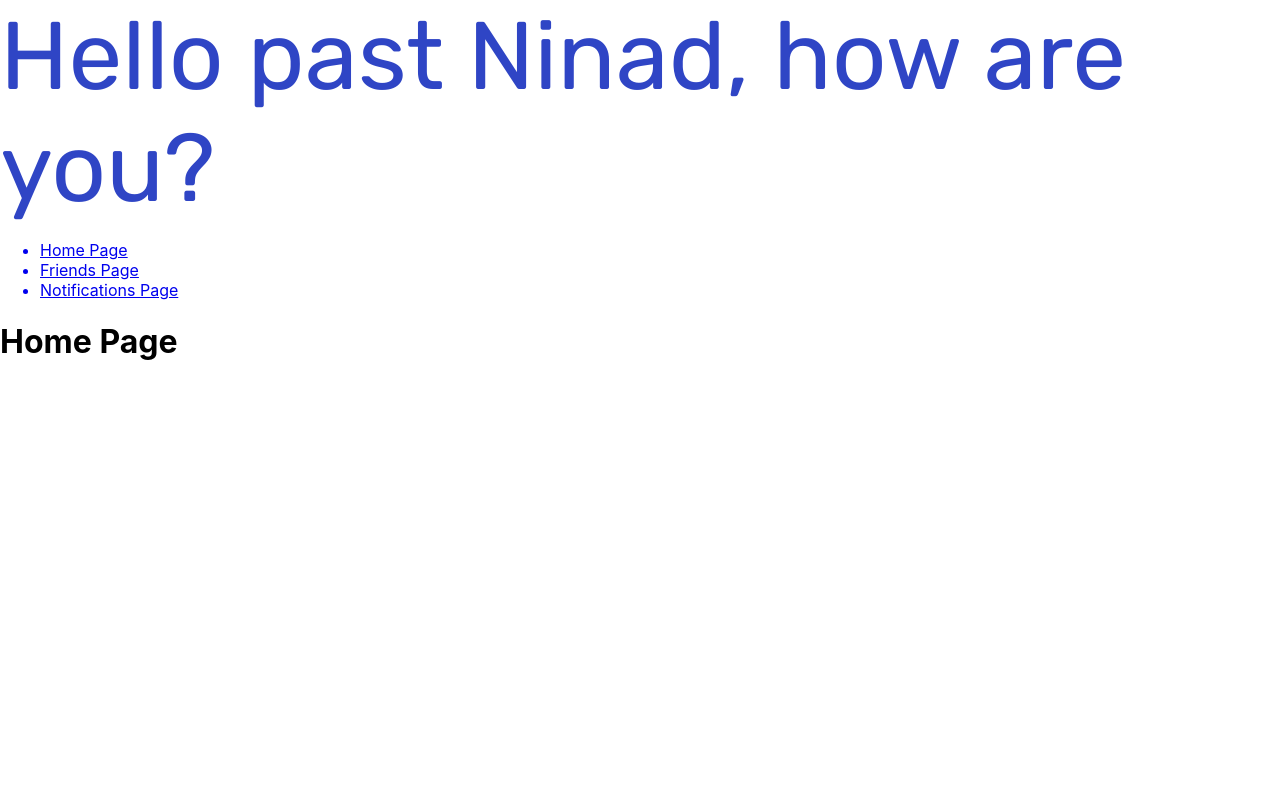
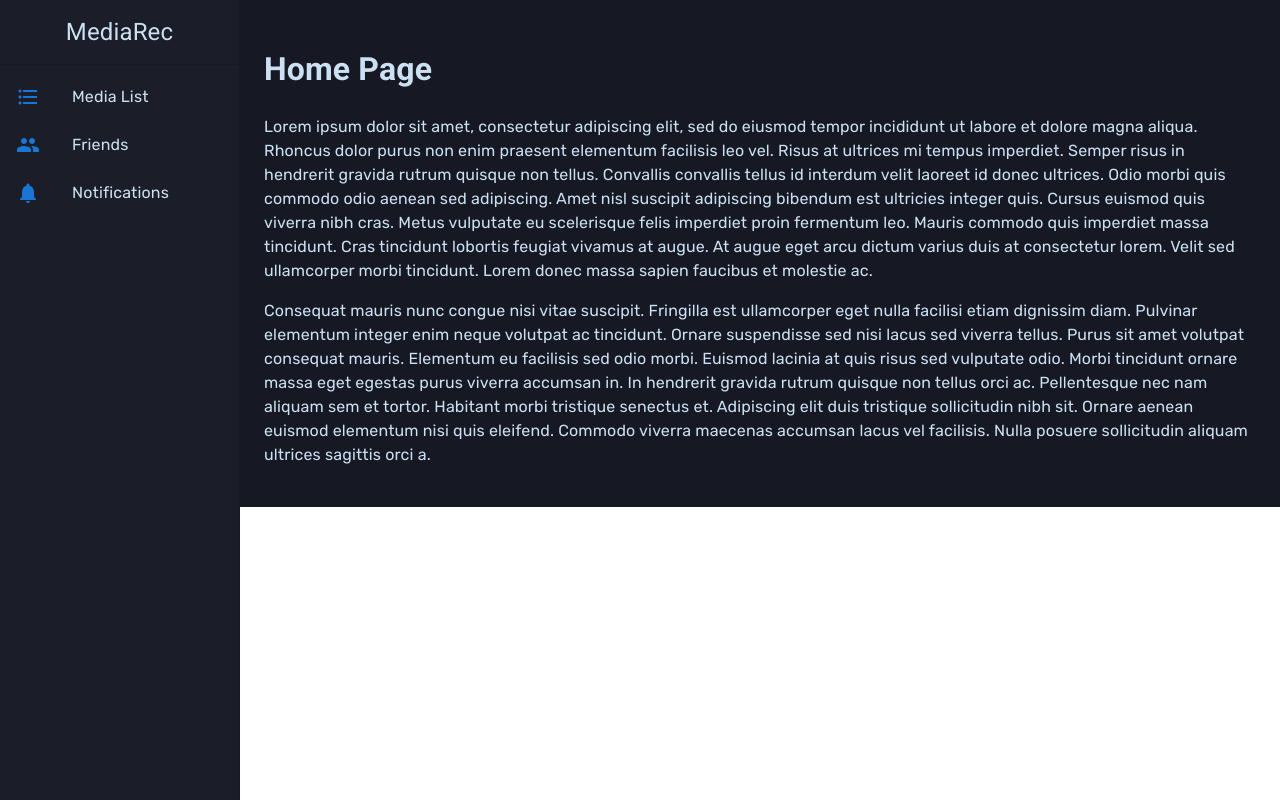
Before and after one commit to bedrio/MediaRec.me, a React (Create React App) app in the folder media-rec/: page / in a window 1280 px wide. Built offline with nearby package versions, Linux system fonts and the light colour scheme.

Commit message:
Created the side nav and added material theme component library and icons.

```diff
--- a/media-rec/package.json
+++ b/media-rec/package.json
@@ -3,8 +3,12 @@
   "version": "0.1.0",
   "private": true,
   "dependencies": {
+    "@emotion/react": "^11.7.0",
+    "@emotion/styled": "^11.6.0",
     "@material-ui/core": "^4.11.3",
     "@material-ui/icons": "^4.11.2",
+    "@mui/icons-material": "^5.2.0",
+    "@mui/material": "^5.2.1",
     "@testing-library/jest-dom": "^5.11.10",
     "@testing-library/react": "^11.2.6",
     "@testing-library/user-event": "^12.8.3",
--- a/media-rec/public/index.html
+++ b/media-rec/public/index.html
@@ -5,6 +5,7 @@
   <meta http-equiv="X-UA-Compatible" content="IE=edge">
   <meta name="viewport" content="width=device-width, initial-scale=1.0">
   <link rel="stylesheet" href="https://fonts.googleapis.com/css?family=Roboto:300,400,500,700&display=swap" />
+  <link rel="stylesheet" href="https://fonts.googleapis.com/icon?family=Material+Icons" />
   <title>MediaRec</title>
 </head>
 <body>
--- a/media-rec/src/App.js
+++ b/media-rec/src/App.js
@@ -9,41 +9,43 @@
 import {BrowserRouter as Router, Routes, Route} from 'react-router-dom';
 
 function App() {
-	let name = "Hero Academy"
-	let summary = "What would the world be like if 80 percent of the population " +
-				  "manifested extraordinary superpowers called “Quirks” at age four? Heroes and villains would " +
-				  "be battling it out everywhere! Becoming a hero would mean learning to use your power, but " +
-				  "where would you go to study? U.A. High's Hero Program of course! But what would you do if " +
-				  "you were one of the 20 percent who were born Quirkless?"
-	let tags = ["anime ", "tv ", "show "]
-	let genres = ["action", "drama"]
-	let recReview = "Middle school student Izuku Midoriya wants to be a hero more than anything, but he " +
-					"hasn't got an ounce of power in him. With no chance of ever getting into the prestigious " +
-					"U.A. High School for budding heroes, his life is looking more and more like a dead end. " +
-					"Then an encounter with All Might, the greatest hero of them all gives him a chance to " +
-					"change his destiny…"
-	let recRating = 6.9
-	let comRating = 4.2
-
 	return (
-		<ThemeProvider theme={theme}>
-			<Typography variant="h1" color="primary" light="true">Hello past Ninad, how are you?</Typography>
-			{/* <MediaCard
-				name={name}
-				summary={summary}
-				tags={tags}
-				genres={genres}
-				recReview={recReview}
-				recRating={recRating}
-				comRating={comRating}
-			/> */}
+		<ThemeProvider theme={theme} >
 			<Router>
-				<Nav />
-				<Routes>
-					<Route path="/" element={<Home />}/>
-					<Route path="/friends" element={<Friends />}/>
-					<Route path="/notifications" element={<Notifications />}/>
-				</Routes>
+				<Nav>
+					<Routes>
+						<Route path="/" element={<Home />}/>
+						<Route path="/friends" element={<Friends />}/>
+						<Route path="/notifications" element={<Notifications />}/>
+					</Routes>
+					<Typography paragraph>
+						Lorem ipsum dolor sit amet, consectetur adipiscing elit, sed do eiusmod
+						tempor incididunt ut labore et dolore magna aliqua. Rhoncus dolor purus non
+						enim praesent elementum facilisis leo vel. Risus at ultrices mi tempus
+						imperdiet. Semper risus in hendrerit gravida rutrum quisque non tellus.
+						Convallis convallis tellus id interdum velit laoreet id donec ultrices.
+						Odio morbi quis commodo odio aenean sed adipiscing. Amet nisl suscipit
+						adipiscing bibendum est ultricies integer quis. Cursus euismod quis viverra
+						nibh cras. Metus vulputate eu scelerisque felis imperdiet proin fermentum
+						leo. Mauris commodo quis imperdiet massa tincidunt. Cras tincidunt lobortis
+						feugiat vivamus at augue. At augue eget arcu dictum varius duis at
+						consectetur lorem. Velit sed ullamcorper morbi tincidunt. Lorem donec massa
+						sapien faucibus et molestie ac.
+					</Typography>
+					<Typography paragraph>
+						Consequat mauris nunc congue nisi vitae suscipit. Fringilla est ullamcorper
+						eget nulla facilisi etiam dignissim diam. Pulvinar elementum integer enim
+						neque volutpat ac tincidunt. Ornare suspendisse sed nisi lacus sed viverra
+						tellus. Purus sit amet volutpat consequat mauris. Elementum eu facilisis
+						sed odio morbi. Euismod lacinia at quis risus sed vulputate odio. Morbi
+						tincidunt ornare massa eget egestas purus viverra accumsan in. In hendrerit
+						gravida rutrum quisque non tellus orci ac. Pellentesque nec nam aliquam sem
+						et tortor. Habitant morbi tristique senectus et. Adipiscing elit duis
+						tristique sollicitudin nibh sit. Ornare aenean euismod elementum nisi quis
+						eleifend. Commodo viverra maecenas accumsan lacus vel facilisis. Nulla
+						posuere sollicitudin aliquam ultrices sagittis orci a.
+					</Typography>
+				</Nav>
 			</Router>
 		</ThemeProvider>
 	);
--- a/media-rec/src/components/Nav.js
+++ b/media-rec/src/components/Nav.js
@@ -1,22 +1,92 @@
-import React from 'react'
+import React from "react";
 import { Link } from "react-router-dom"
+import { styled } from "@mui/material/styles";
+import Box from "@mui/material/Box";
+import MuiDrawer from "@mui/material/Drawer";
+import List from "@mui/material/List";
+import CssBaseline from "@mui/material/CssBaseline";
+import Divider from "@mui/material/Divider";
+import ListItem from "@mui/material/ListItem";
+import ListItemIcon from "@mui/material/ListItemIcon";
+import ListItemText from "@mui/material/ListItemText";
+import GroupIcon from "@mui/icons-material/Group";
+import NotificationsIcon from "@mui/icons-material/Notifications";
+import FormatListBulletedIcon from "@mui/icons-material/FormatListBulleted";
 
-function Nav() {
+const drawerWidth = 240;
+
+const openedMixin = () => ({
+    width: drawerWidth,
+    backgroundColor: "#1B1E28",
+    color: "#CBE0F2",
+    overflowX: "hidden",
+});
+
+const DrawerHeader = styled("div")(({ theme }) => ({
+    display: "flex",
+    alignItems: "center",
+    justifyContent: "center",
+    fontSize: 24,
+    padding: theme.spacing(0, 1),
+    ...theme.mixins.toolbar,
+}));
+
+const Drawer = styled(MuiDrawer, { shouldForwardProp: (prop) => prop !== "open" })(
+    ({ theme, open }) => ({
+        width: drawerWidth,
+        flexShrink: 0,
+        whiteSpace: "nowrap",
+        boxSizing: "border-box",
+        ...(open && {
+            ...openedMixin(theme),
+            "& .MuiDrawer-paper": openedMixin(),
+        })
+    }),
+);
+
+const Nav = ({ children }) => {
     return (
-        <div>
-            <ul>
-                <Link to="/">
-                    <li>Home Page</li>
-                </Link>
-                <Link to="friends">
-                    <li>Friends Page</li>
-                </Link>
-                <Link to="notifications">
-                    <li>Notifications Page</li>
-                </Link>
-            </ul>
-        </div>
-    )
+        <Box sx={{ display: "flex" }}>
+            <CssBaseline />
+            <Drawer variant="permanent" open={true}>
+                <DrawerHeader>
+                    MediaRec
+                </DrawerHeader>
+
+                <Divider />
+
+                <List>
+                    <Link style={{ textDecoration: 'none', color:"#CBE0F2" }} to="/">
+                        <ListItem button key="MediaList">
+                            <ListItemIcon>
+                                <FormatListBulletedIcon color="primary"/>
+                            </ListItemIcon>
+                            <ListItemText primary="Media List"/>
+                        </ListItem>
+                    </Link>
+                    <Link style={{ textDecoration: 'none', color:"#CBE0F2" }} to="friends">
+                        <ListItem button key="Friends">
+                            <ListItemIcon>
+                                <GroupIcon color="primary"/>
+                            </ListItemIcon>
+                            <ListItemText primary="Friends"/>
+                        </ListItem>
+                    </Link>
+                    <Link style={{ textDecoration: 'none', color:"#CBE0F2" }} to="notifications">
+                        <ListItem button key="Notifications">
+                            <ListItemIcon>
+                                <NotificationsIcon color="primary"/>
+                            </ListItemIcon>
+                            <ListItemText primary="Notifications"/>
+                        </ListItem>
+                    </Link>
+                </List>
+            </Drawer>
+            <Box component="main" sx={{ flexGrow: 1, p: 3}} backgroundColor="#161923" color="#CBE0F2">
+                {children}
+            </Box>
+        </Box>
+    );
 }
 
 export default Nav
```
Also changed, not shown: 1 other file (tests, documents, lock files or other folders).
